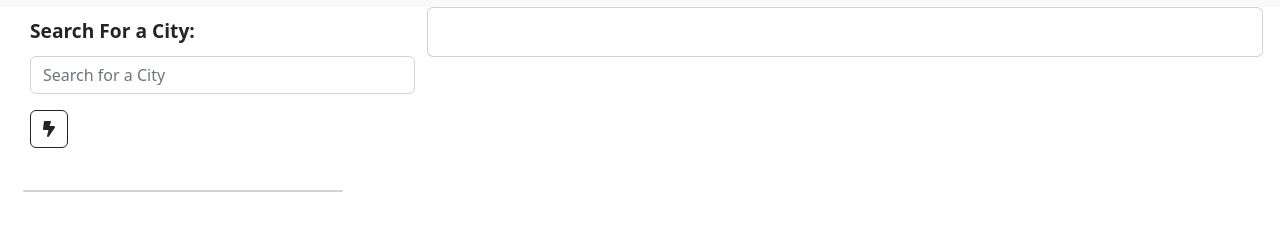
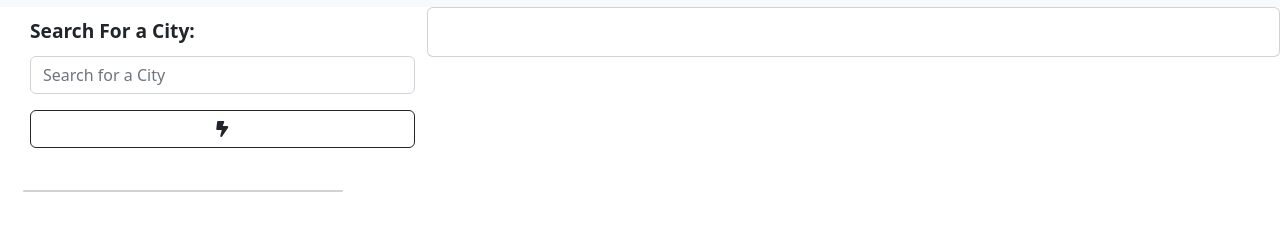
Before and after one commit to qclaytor30/module-6-challenge, a plain HTML site: page index.html in a window 1280 px wide. Shown: the part 163-394 px from the top of the page. Drawn offline with nearby package versions, Linux system fonts and the light colour scheme; no server answers.

Commit message:
fix btn and var forecastWind

```diff
--- a/assets/js/script.js
+++ b/assets/js/script.js
@@ -30,10 +30,10 @@ $(document).ready(function () {
 function currentWeather(userInput) {
     mainIcon.empty();
     var queryURL = url + userInput + APIKey;
-    $.ajax ({
+    $.ajax({
         url: queryURL,
         method: "GET"
-    }) .then(function(response){
+    }).then(function (response) {
         var cityInfo = response.name;
         var country = response.sys.country;
         var wind = response.wind.speed;
@@ -54,7 +54,7 @@ var newImgMain = $("<img>").attr("class", "card-img-top").attr("src", "https://o
         $.ajax({
             url: UVindexURL,
             method: "GET"
-        }) .then(function(UVindex){
+        }).then(function (UVindex) {
             var UV = UVindex.value;
             var colorUV;
             //console.log(UV);
--- a/index.html
+++ b/index.html
@@ -32,8 +32,8 @@
                     <form class="form-inline my-3 mt-sm-0">
                         <input class="form-control mr-sm-2" type="search" placeholder="Search for a City"
                             aria-label="Search" id="searchInput">
-                        <button class="btn btn-outline-dark my-3" type="submit"><i
-                                class="fa-solid fa-bolt-lightning"></i></button>
+                        <button class="btn btn-outline-dark my-3 col-12" type="submit"><i
+                               class="fa-solid fa-bolt-lightning"></i></button>
                     </form>
 
                     <div class="row" id="lastSearch">
@@ -45,7 +45,7 @@
             <!--Card-->
             <div class="col-lg-8">
                 <div class="row" id="allWeather">
-                    <div class="card" style="width: 98%;" id="cardDisplay">
+                    <div class="card" style="width: 100%;" id="cardDisplay">
                         <div class="row">
                             <div class="col-lg-6">
                                 <div class="card-body" id="card">
@@ -55,7 +55,6 @@
                                     <p class="card-text" id="windResult"></p>
                                     <p class="card-text" id="UVIndexResult"></p>
                                 </div>
-
                             </div>
                             <div class="col-lg-4" id="mainIcon">
                                 <!-- Main Icon -->
@@ -64,9 +63,9 @@
                     </div>
                 </div>
                 <!-- Week Day Forecast -->
-                <div class="row" id="row5day"></div>
+                <div class="row" id="rowWeekDay"></div>
                 <div class="row" id="rowCards">
-                    <!-- Cards Goes Here -->
+                    <!-- Week Day Cards -->
                 </div>
             </div>
         </div>
```
Lines whose indentation alone changed are shown as unchanged.
